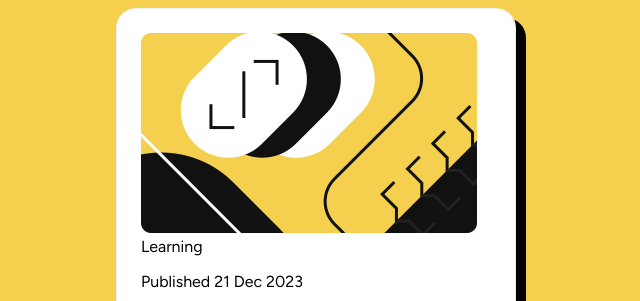
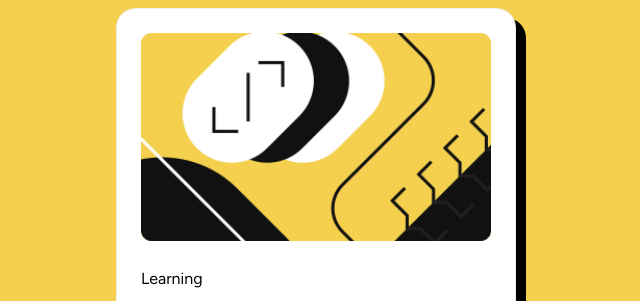
Before and after one commit to abdou718/blog-preview-card, a plain HTML site: page index.html in a window 1280 px wide. Shown: the top 301 px of the page, without its empty margins (324-964 px from the left). Drawn offline with Linux system fonts and the light colour scheme; files whose address does not match are found by name.

Commit message:
picture css

```diff
--- a/Styles.css
+++ b/Styles.css
@@ -16,3 +16,9 @@ body{
     box-shadow: 10px 10px black;
     transition: box-shadow 0.3s ease; /* Smooth transition for the shadow effect */
 }
+.card img{
+    width: 100%;
+    margin-left:auto;
+    margin-right:auto ;
+    margin-bottom: 24px;
+}
```
